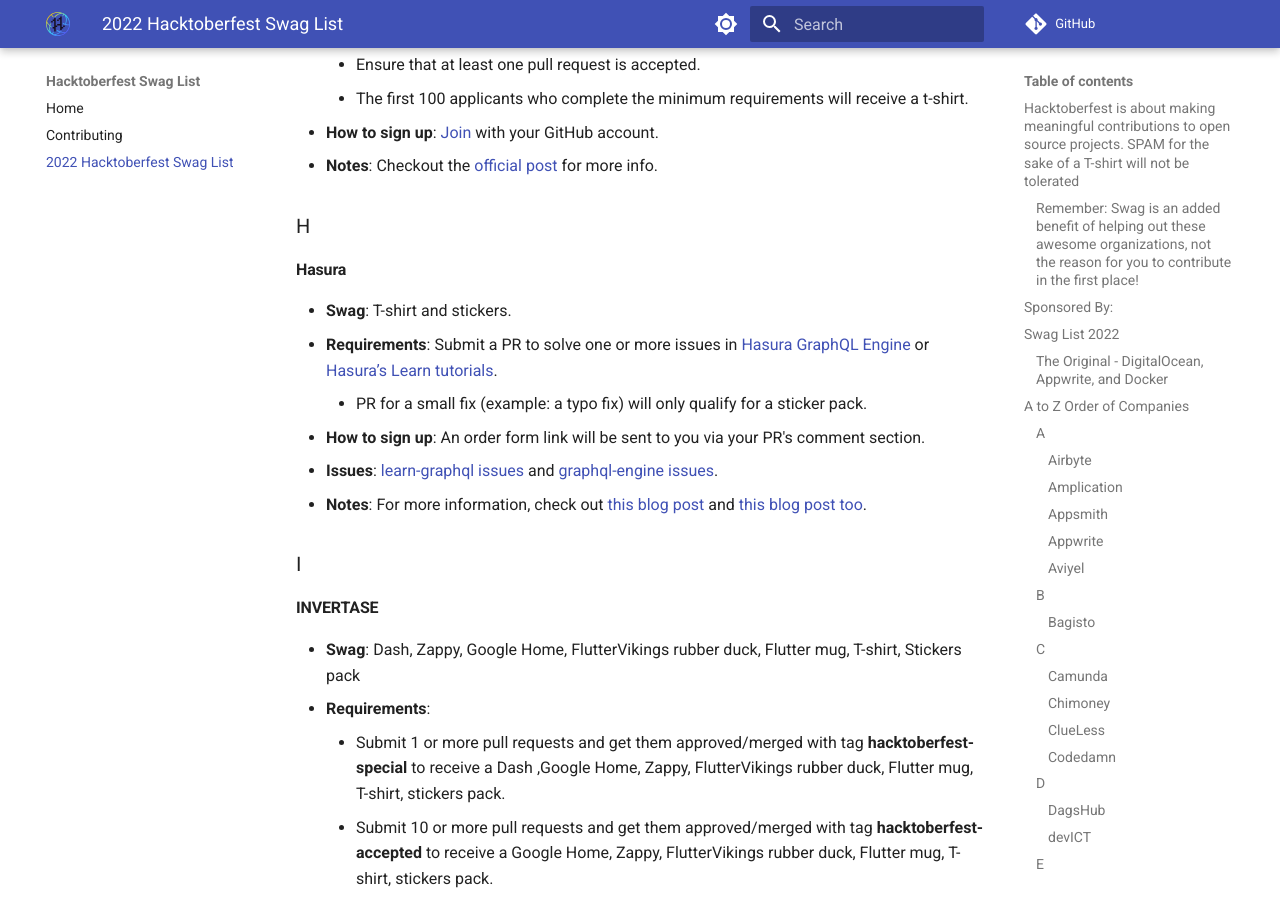
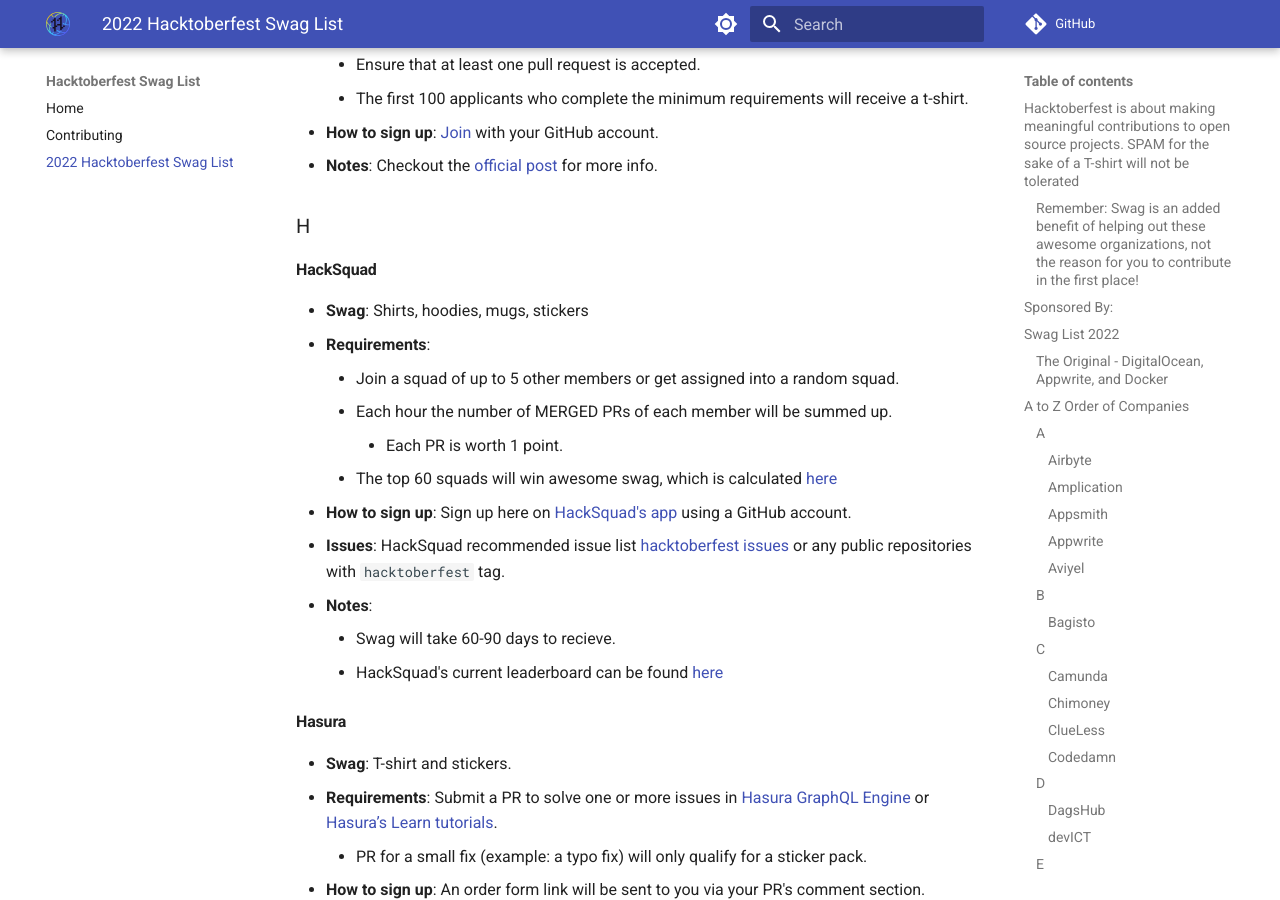
Before and after one commit to crweiner/hacktoberfest-swag-list, an MkDocs documentation site: the page built from docs/list.md, in a window 1280 px wide and 900 px high, scrolled down 8066 px. Built offline with MkDocs 1.6.1 and Material for MkDocs 9.7.7, drawn with Linux system fonts in a browser that asks for light colours; plug-ins that fetch from the network failed and are left out; comment, search, counter and statistics services are not loaded.

Commit message:
feat: add HackSquad to Hacktoberfest Swag Listing

```diff
--- a/docs/list.md
+++ b/docs/list.md
@@ -241,6 +241,21 @@
 - **Notes**: Checkout the [official post](https://opensource.globo.com/) for more info.
 
 ### H
+
+#### **HackSquad**
+
+- **Swag**: Shirts, hoodies, mugs, stickers
+- **Requirements**:
+    - Join a squad of up to 5 other members or get assigned into a random squad.
+    - Each hour the number of MERGED PRs of each member will be summed up.
+        - Each PR is worth 1 point.
+    - The top 60 squads will win awesome swag, which is calculated [here](https://github.com/novuhq/hacksquad-background/blob/main/src/services/github/github.service.ts)
+- **How to sign up**: Sign up here on [HackSquad's app](https://www.hacksquad.dev/) using a GitHub account.
+- **Issues**: HackSquad recommended issue list [hacktoberfest issues](https://goodfirstissue.dev/) or any public repositories with `hacktoberfest` tag.
+- **Notes**:
+    - Swag will take 60-90 days to recieve.
+    - HackSquad's current leaderboard can be found [here](https://www.hacksquad.dev/leaderboard)
+
 
 #### **Hasura**
 
```
